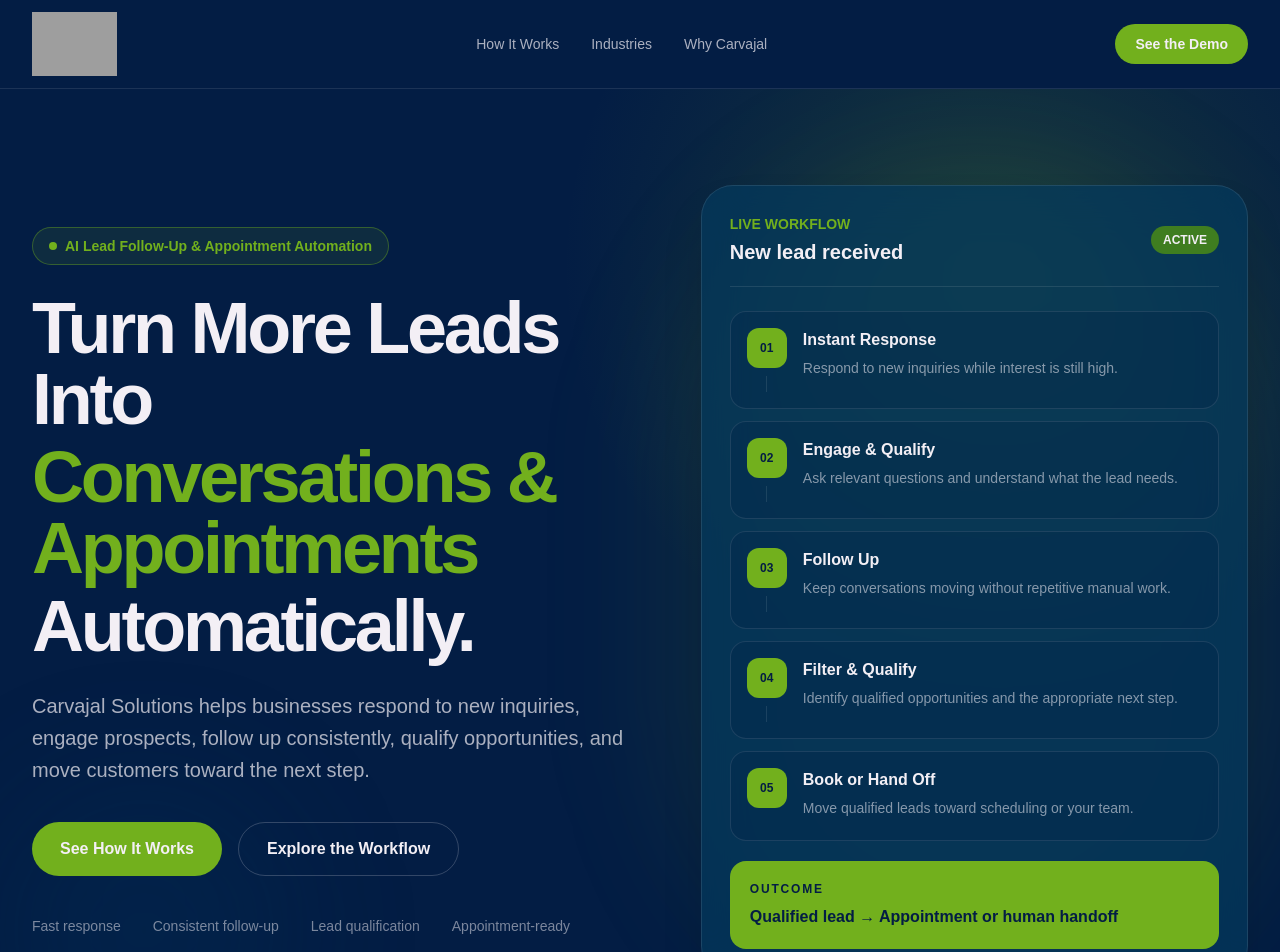
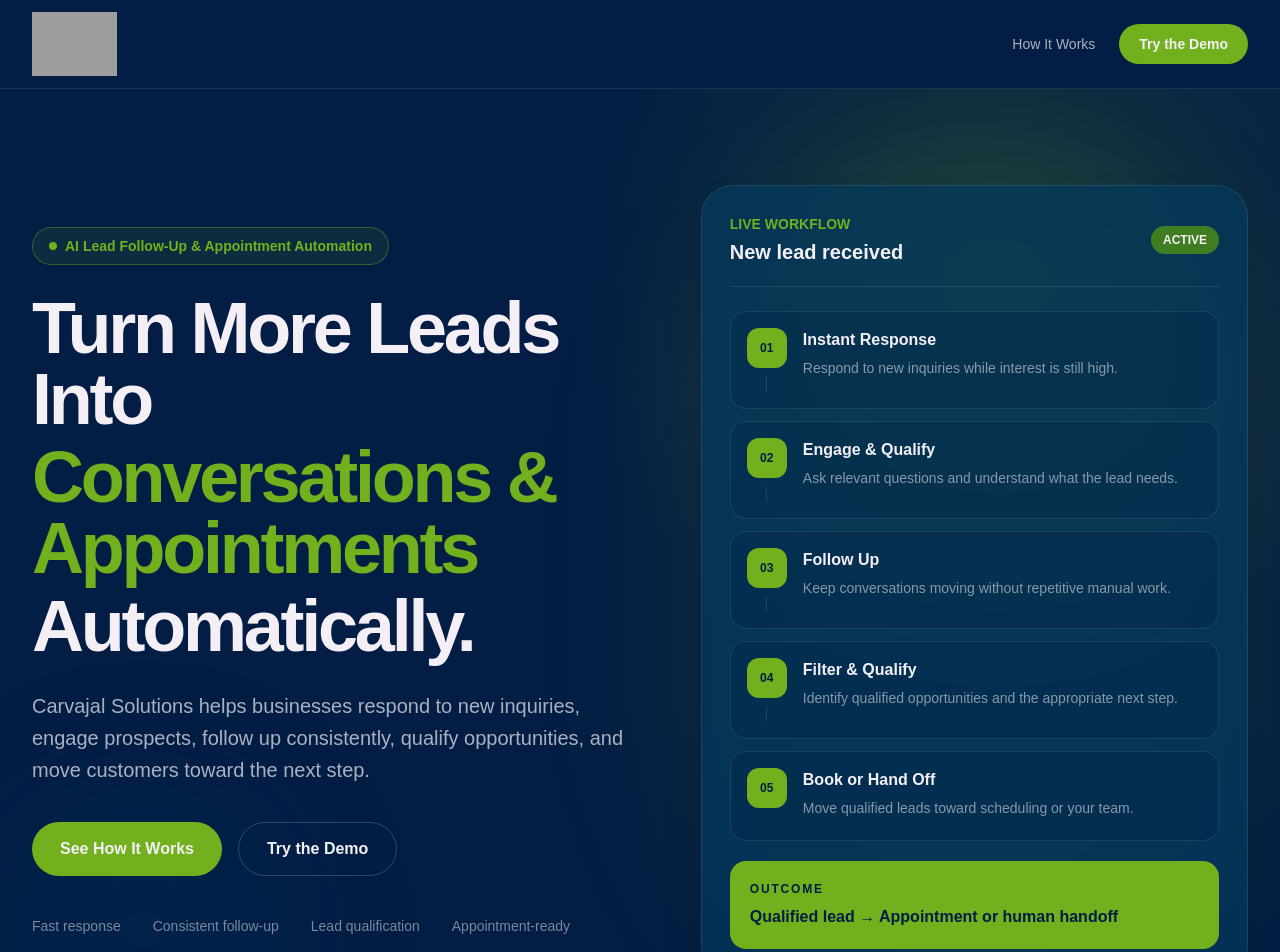
Before and after one commit to zmagnaye/Carvajal-Solutions, a Next.js app: page / in a window 1280 px wide. Shown: the top 952 px of the page. Built offline with nearby package versions, Linux system fonts and the light colour scheme; grey boxes are pictures that could not be loaded.

Commit message:
refactor: simplify launch navigation

```diff
--- a/app/page.tsx
+++ b/app/page.tsx
@@ -110,8 +110,9 @@
         <div className="mx-auto flex max-w-7xl items-center justify-between px-4 py-3 sm:px-6 lg:px-8">
           <BrandLogo />
 
+          <div className="flex items-center gap-4 sm:gap-6">
             <nav
-            className="hidden items-center gap-8 text-sm font-medium text-(--cs-off-white)/70 md:flex"
+              className="hidden items-center text-sm font-medium text-(--cs-off-white)/70 md:flex"
               aria-label="Main navigation"
             >
               <a
@@ -120,28 +121,15 @@
               >
                 How It Works
               </a>
-
-            <a
-              href="#industries"
-              className="transition-colors hover:text-(--cs-green)"
-            >
-              Industries
-            </a>
-
-            <a
-              href="#about"
-              className="transition-colors hover:text-(--cs-green)"
-            >
-              Why Carvajal
-            </a>
             </nav>
 
             <a
               href="#demo"
               className="rounded-full bg-(--cs-green) px-4 py-2 text-xs font-bold text-(--cs-navy) transition-all hover:-translate-y-0.5 hover:bg-(--cs-green-dark) hover:text-(--cs-off-white) sm:px-5 sm:py-2.5 sm:text-sm"
             >
-            See the Demo
+              Try the Demo
             </a>
+          </div>
         </div>
       </header>
 
@@ -152,7 +140,6 @@
         <div className="absolute bottom-0 left-0 h-72 w-72 rounded-full bg-(--cs-blue)/20 blur-3xl" />
 
         <div className="relative mx-auto grid max-w-7xl items-center gap-12 px-5 py-14 sm:px-6 sm:py-20 lg:min-h-[calc(100vh-82px)] lg:grid-cols-[1.05fr_0.95fr] lg:gap-16 lg:px-8 lg:py-24">
-          {/* HERO COPY */}
           <div>
             <div className="mb-6 inline-flex max-w-full items-center gap-2 rounded-full border border-(--cs-green)/40 bg-(--cs-green)/10 px-3.5 py-2 text-xs font-semibold leading-5 text-(--cs-green) sm:mb-7 sm:px-4 sm:text-sm">
               <span className="h-2 w-2 shrink-0 rounded-full bg-(--cs-green)" />
@@ -184,10 +171,10 @@
               </a>
 
               <a
-                href="#workflow"
+                href="#demo"
                 className="inline-flex w-full items-center justify-center rounded-full border border-(--cs-off-white)/20 px-6 py-3.5 font-semibold text-(--cs-off-white) transition-colors hover:border-(--cs-green) hover:bg-(--cs-blue) sm:w-auto sm:px-7"
               >
-                Explore the Workflow
+                Try the Demo
               </a>
             </div>
 
@@ -286,50 +273,43 @@
           </div>
 
           <div className="mt-12 grid gap-4 sm:mt-16 sm:grid-cols-2 lg:grid-cols-4">
-            <article className="rounded-3xl border border-(--cs-navy)/10 bg-white p-5 shadow-sm sm:p-7">
+            {[
+              {
+                number: "01",
+                title: "A new lead arrives",
+                description:
+                  "Someone submits a form, sends an inquiry, or asks for more information.",
+              },
+              {
+                number: "02",
+                title: "The team is busy",
+                description:
+                  "Employees are working, helping customers, or handling other priorities.",
+              },
+              {
+                number: "03",
+                title: "Follow-up gets delayed",
+                description:
+                  "Hours pass, messages are forgotten, and prospects begin looking elsewhere.",
+              },
+            ].map((item) => (
+              <article
+                key={item.number}
+                className="rounded-3xl border border-(--cs-navy)/10 bg-white p-5 shadow-sm sm:p-7"
+              >
                 <div className="flex h-11 w-11 items-center justify-center rounded-xl bg-(--cs-navy) text-sm font-black text-(--cs-off-white)">
-                01
+                  {item.number}
                 </div>
 
                 <h3 className="mt-5 text-xl font-bold sm:mt-6">
-                A new lead arrives
+                  {item.title}
                 </h3>
 
                 <p className="mt-3 leading-7 text-(--cs-blue)/70">
-                Someone submits a form, sends an inquiry, or asks for more
-                information.
+                  {item.description}
                 </p>
               </article>
-
-            <article className="rounded-3xl border border-(--cs-navy)/10 bg-white p-5 shadow-sm sm:p-7">
-              <div className="flex h-11 w-11 items-center justify-center rounded-xl bg-(--cs-navy) text-sm font-black text-(--cs-off-white)">
-                02
-              </div>
-
-              <h3 className="mt-5 text-xl font-bold sm:mt-6">
-                The team is busy
-              </h3>
-
-              <p className="mt-3 leading-7 text-(--cs-blue)/70">
-                Employees are working, helping customers, or handling other
-                priorities.
-              </p>
-            </article>
-
-            <article className="rounded-3xl border border-(--cs-navy)/10 bg-white p-5 shadow-sm sm:p-7">
-              <div className="flex h-11 w-11 items-center justify-center rounded-xl bg-(--cs-navy) text-sm font-black text-(--cs-off-white)">
-                03
-              </div>
-
-              <h3 className="mt-5 text-xl font-bold sm:mt-6">
-                Follow-up gets delayed
-              </h3>
-
-              <p className="mt-3 leading-7 text-(--cs-blue)/70">
-                Hours pass, messages are forgotten, and prospects begin looking
-                elsewhere.
-              </p>
-            </article>
+            ))}
 
             <article className="rounded-3xl border border-(--cs-green)/30 bg-(--cs-green) p-5 shadow-sm sm:p-7">
               <div className="flex h-11 w-11 items-center justify-center rounded-xl bg-(--cs-navy) text-sm font-black text-(--cs-off-white)">
@@ -347,7 +327,6 @@
             </article>
           </div>
 
-          {/* TRANSITION */}
           <div className="my-12 flex items-center gap-4 sm:my-16 lg:my-20">
             <div className="h-px flex-1 bg-(--cs-navy)/10" />
 
@@ -531,7 +510,7 @@
                 href="#top"
                 className="inline-flex w-full items-center justify-center rounded-full bg-(--cs-green) px-6 py-3.5 font-bold text-(--cs-navy) transition-all hover:-translate-y-0.5 hover:bg-(--cs-green-dark) hover:text-(--cs-off-white) sm:w-auto"
               >
-                Back to Workflow
+                Back to Top
               </a>
             </div>
           </div>
```
Lines whose indentation alone changed are shown as unchanged.
